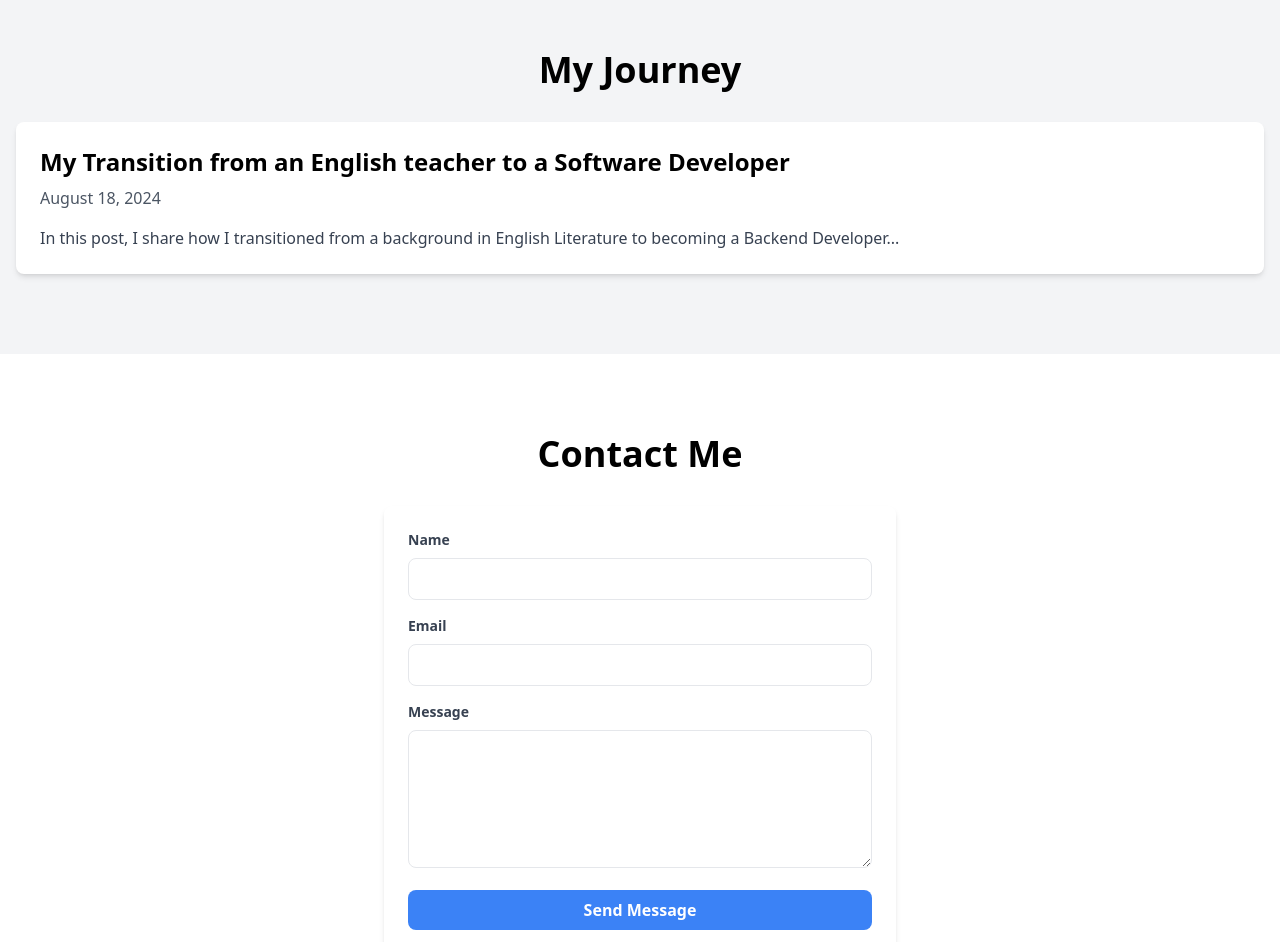
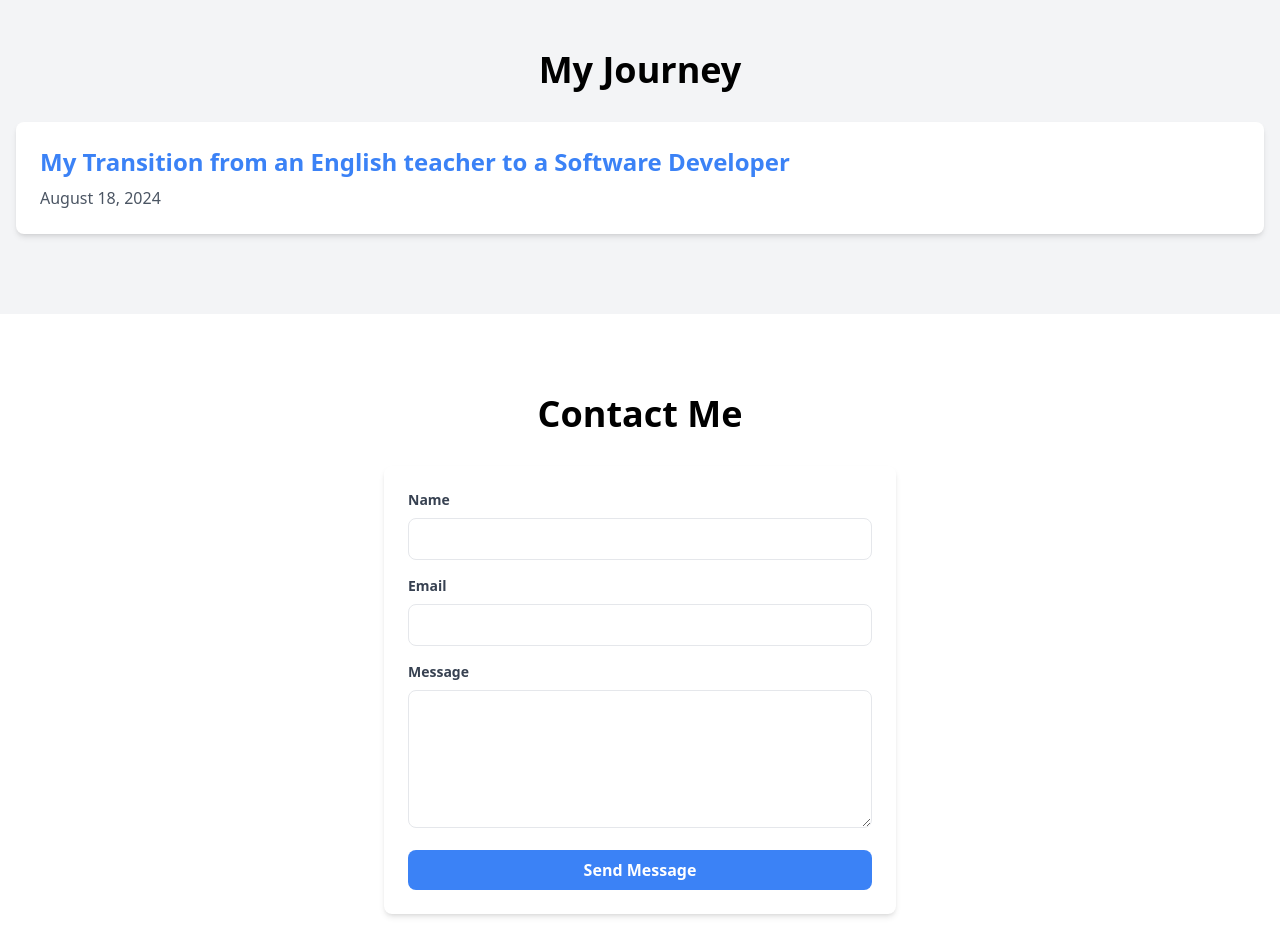
Before and after one commit to Envisational/Portfolio, a React (Create React App) app in the folder portfolio/: page / in a window 1280 px wide. Shown: the part 2520-3462 px from the top of the page. Built offline with nearby package versions, Linux system fonts and the light colour scheme.

Commit message:
Blog post route added (needs work)

```diff
--- a/portfolio/src/components/BlogPost.js
+++ b/portfolio/src/components/BlogPost.js
@@ -1,8 +1,9 @@
 import React from 'react';
-import { useParams } from 'react-router-dom';
+import { useParams, useNavigate } from 'react-router-dom';
 
 const blogPosts = [
   {
+    id: 1,
     title: 'My Transition from an English teacher to a Software Developer',
     date: 'August 18, 2024',
     content: 'In this post, I share how I transitioned from a background in English Literature to becoming a Backend Developer...'
@@ -11,9 +12,12 @@ const blogPosts = [
 
 const BlogPost = () => {
   const { id } = useParams();
+  const navigate = useNavigate();
   const post = blogPosts.find((post) => post.id === id);
 
   if (!post) {
+    // Redirect to a 404 page or the home page
+    navigate('/');
     return <div className="container mx-auto px-4 py-20">Post not found.</div>;
   }
 
--- a/portfolio/src/components/Journey.js
+++ b/portfolio/src/components/Journey.js
@@ -1,12 +1,13 @@
 import React from 'react';
+import { Link } from 'react-router-dom';
 
 const Journey = () => {
   // Sample blog post
   const blogPosts = [
     {
+      id: 1,
       title: 'My Transition from an English teacher to a Software Developer',
       date: 'August 18, 2024',
-      content: 'In this post, I share how I transitioned from a background in English Literature to becoming a Backend Developer...'
     }
   ];
 
@@ -15,11 +16,14 @@ const Journey = () => {
       <div className="container mx-auto px-4">
         <h2 className="text-4xl font-bold text-center mb-8">My Journey</h2>
         <div className="space-y-8">
-          {blogPosts.map((post, index) => (
-            <div key={index} className="bg-white p-6 rounded-lg shadow-md">
-              <h3 className="text-2xl font-semibold mb-2">{post.title}</h3>
-              <p className="text-gray-600 mb-4">{post.date}</p>
-              <p className="text-gray-700">{post.content}</p>
+          {blogPosts.map((post) => (
+            <div key={post.id} className="bg-white p-6 rounded-lg shadow-md">
+              <h3 className="text-2xl font-semibold mb-2">
+                <Link to={`/post/${post.id}`} className="text-blue-500 hover:text-blue-700">
+                  {post.title}
+                </Link>
+              </h3>
+              <p className="text-gray-600">{post.date}</p>
             </div>
           ))}
         </div>
--- a/portfolio/src/components/Portfolio.js
+++ b/portfolio/src/components/Portfolio.js
@@ -6,17 +6,17 @@ const Portfolio = () => {
     {
       title: 'E-commerce Platform',
       description: 'A fully functional e-commerce platform built with Node.js, Express, and MongoDB.',
-      link: 'https://github.com/yourusername/ecommerce-platform'
+      link: ''
     },
     {
       title: 'Real-time Chat Application',
       description: 'A chat application using React, WebSocket, and Firebase for real-time communication.',
-      link: 'https://github.com/yourusername/chat-app'
+      link: ''
     },
     {
       title: 'Personal Portfolio',
       description: 'My personal portfolio website to showcase my projects and skills.',
-      link: 'https://github.com/yourusername/personal-portfolio'
+      link: ''
     }
   ];
 
```
